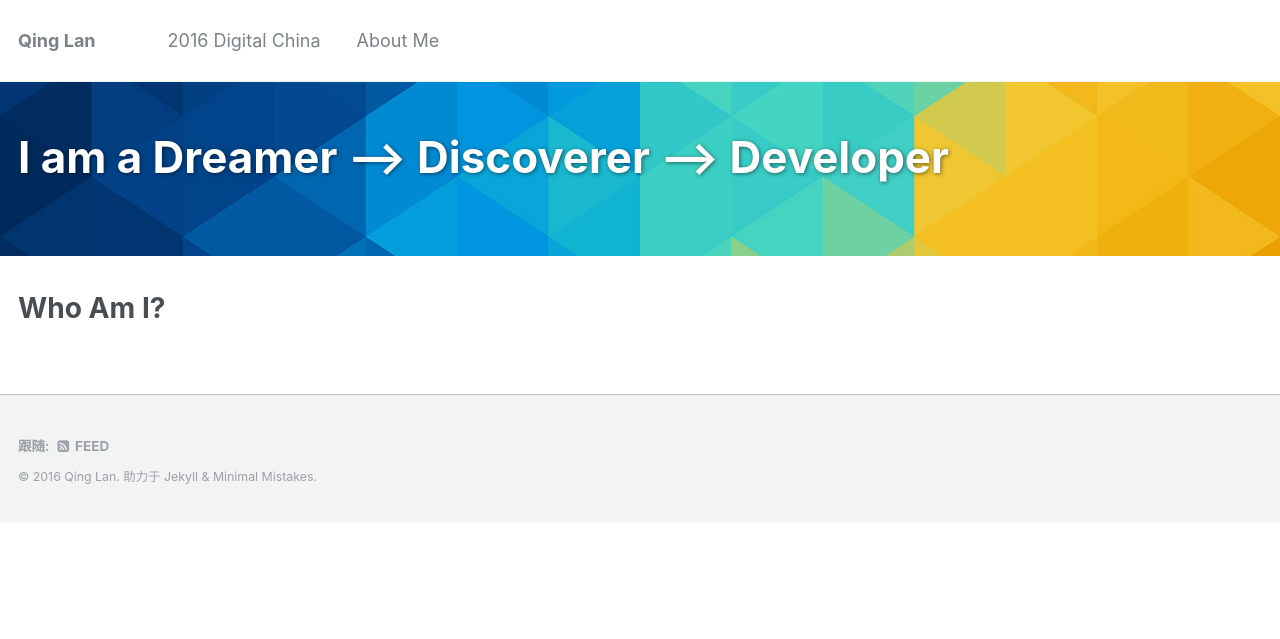
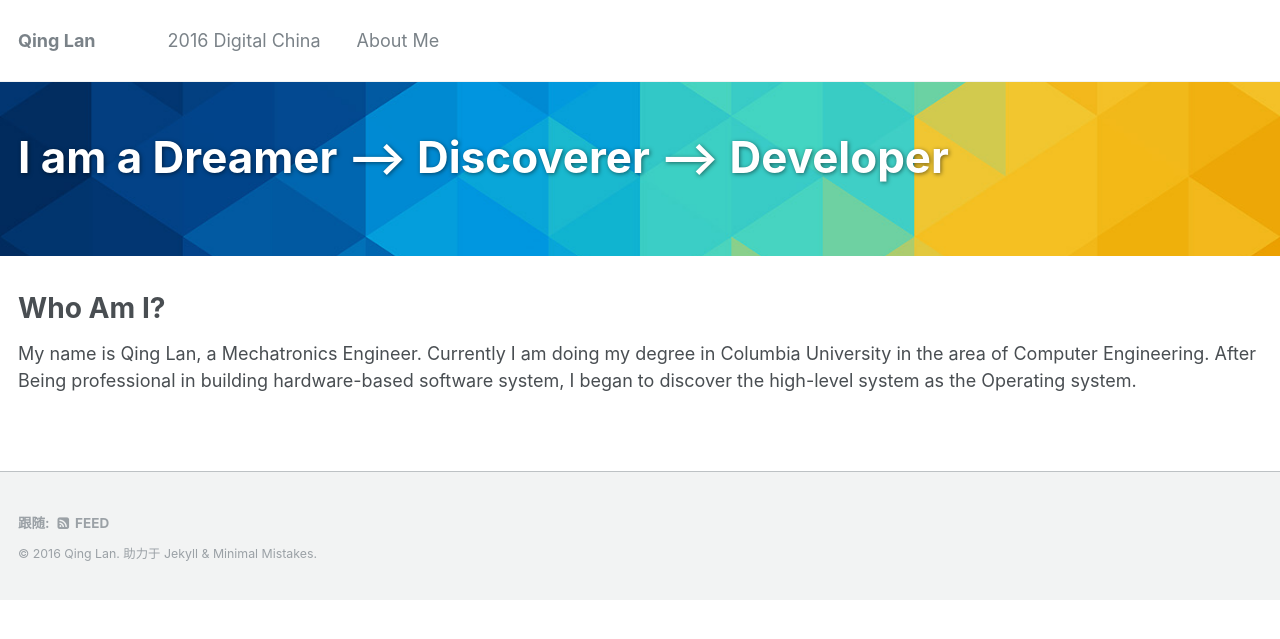
Before and after one commit to lanking520/lanking520.github.io, a Jekyll site: the page built from _pages/me.md, in a window 1280 px wide. Shown: the top 639 px of the page. Built offline with Jekyll 4.4.1, drawn with Linux system fonts in a browser that asks for light colours.

Commit message:
Update me.md

```diff
--- a/_pages/me.md
+++ b/_pages/me.md
@@ -8,3 +8,5 @@ header:
 ---
 
 # Who Am I?
+
+My name is Qing Lan, a Mechatronics Engineer. Currently I am doing my degree in Columbia University in the area of Computer Engineering. After Being professional in building hardware-based software system, I began to discover the high-level system as the Operating system.
```
